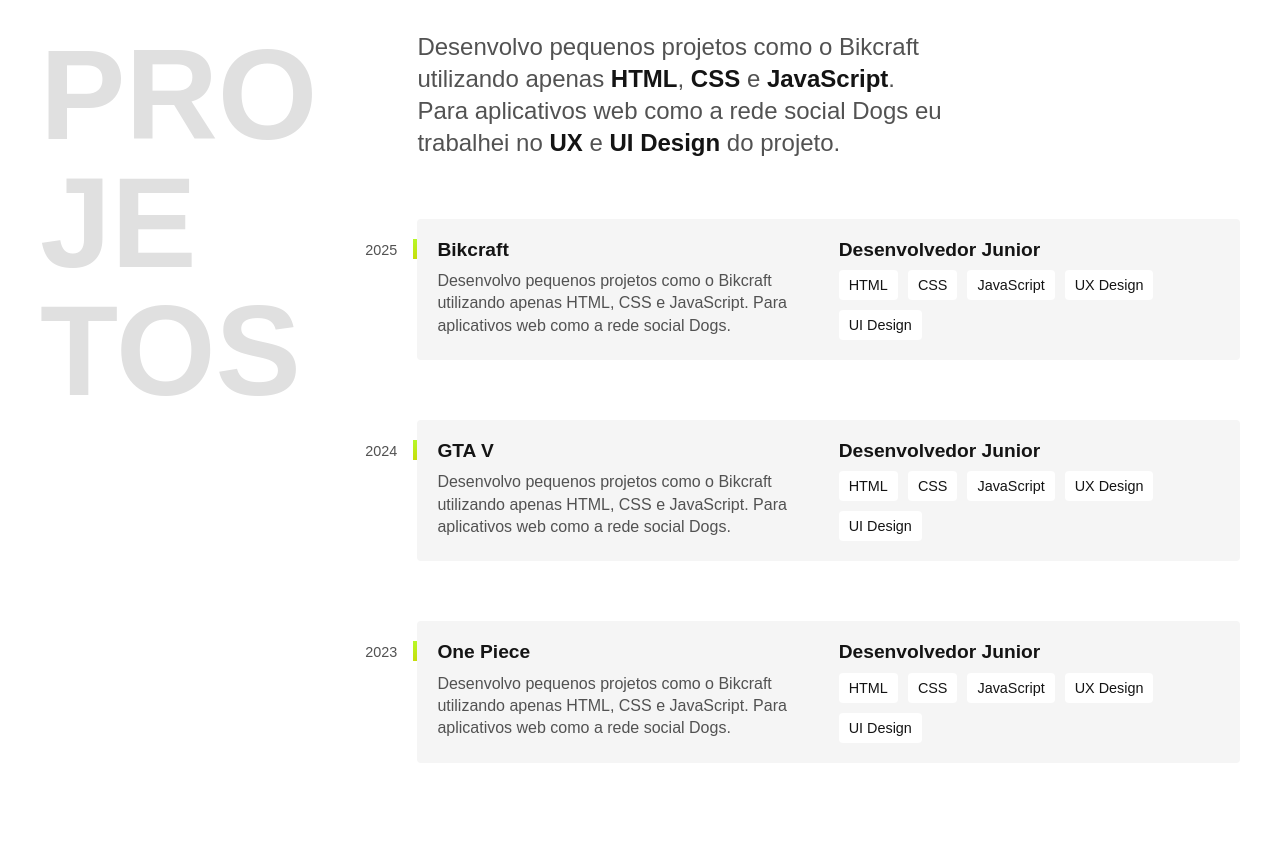
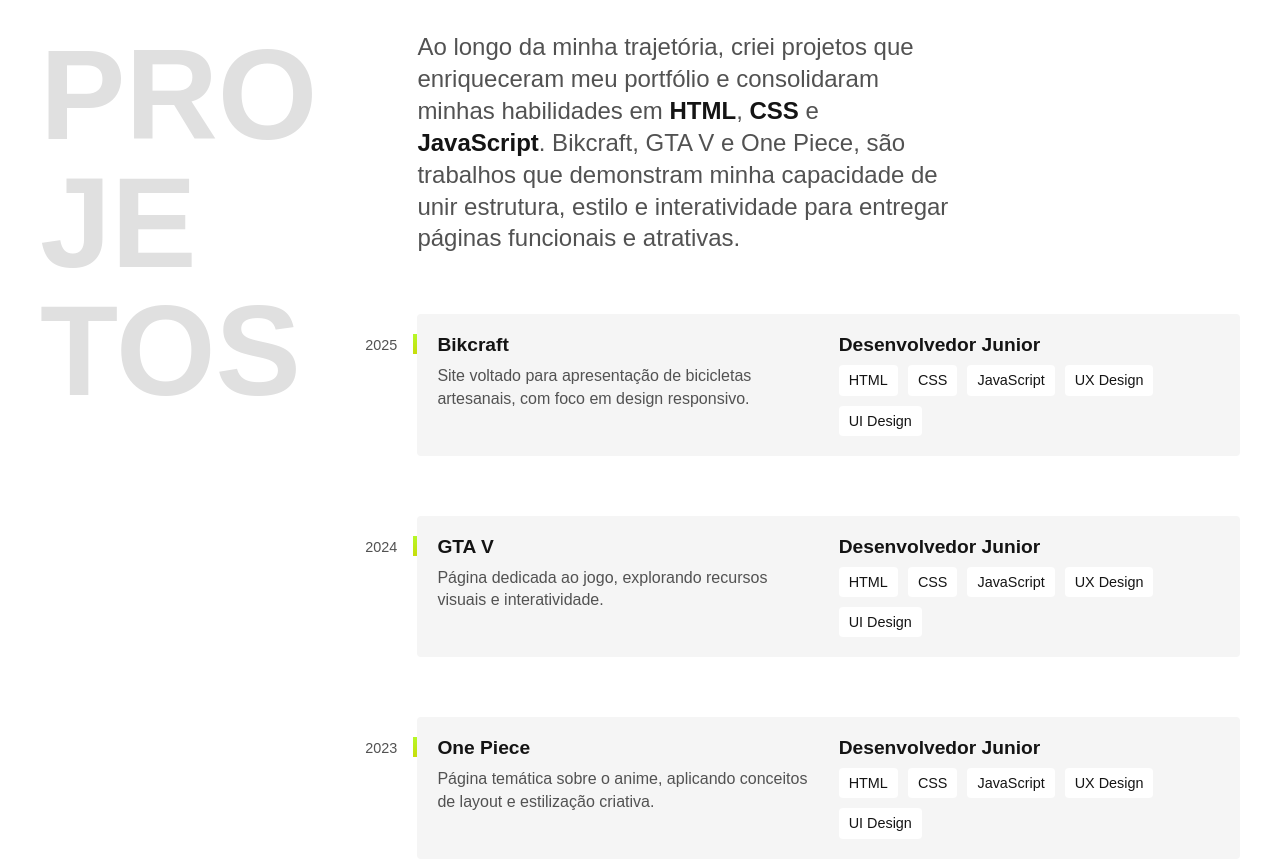
Before and after one commit to nobrudev/nobrudev.github.io, a plain HTML site: page index.html in a window 1280 px wide. Shown: the part 560-1422 px from the top of the page. Drawn offline with Linux system fonts and the light colour scheme.

Commit message:
Atualização no index.html: ajuste no texto

```diff
--- a/index.html
+++ b/index.html
@@ -33,13 +33,14 @@
   <section class="projetos" id="projetos" aria-label="Projetos">
     <h2 class="subtitulo">Pro<br>je<br>tos</h2>
     <div>
-      <p class="projetos-texto">Desenvolvo pequenos projetos como o Bikcraft utilizando apenas <strong>HTML</strong>, <strong>CSS</strong> e <strong>JavaScript</strong>. Para aplicativos web como a rede social Dogs eu trabalhei no <strong>UX</strong> e <strong>UI Design</strong> do projeto.</p>
+      <p class="projetos-texto">Ao longo da minha trajetória, criei projetos que enriqueceram meu portfólio e consolidaram minhas habilidades em <strong>HTML</strong>, <strong>CSS</strong> e <strong>JavaScript</strong>. Bikcraft, GTA V e One Piece, são trabalhos que demonstram minha capacidade de unir estrutura, estilo e interatividade para entregar páginas funcionais e atrativas.
+      </p>
 
       <div class="projeto">
         <span class="projeto-ano">2025</span>
         <h3 class="projeto-titulo">Bikcraft</h3>
         <span class="projeto-titulo">Desenvolvedor Junior</span>
-        <p class="projeto-texto">Desenvolvo pequenos projetos como o Bikcraft utilizando apenas HTML, CSS e JavaScript. Para aplicativos web como a rede social Dogs.</p>
+        <p class="projeto-texto">Site voltado para apresentação de bicicletas artesanais, com foco em design responsivo.</p>
         <ul class="projeto-habilidade">
           <li>HTML</li>
           <li>CSS</li>
@@ -53,7 +54,7 @@
         <span class="projeto-ano">2024</span>
         <h3 class="projeto-titulo">GTA V</h3>
         <span class="projeto-titulo">Desenvolvedor Junior</span>
-        <p class="projeto-texto">Desenvolvo pequenos projetos como o Bikcraft utilizando apenas HTML, CSS e JavaScript. Para aplicativos web como a rede social Dogs.</p>
+        <p class="projeto-texto">Página dedicada ao jogo, explorando recursos visuais e interatividade.</p>
         <ul class="projeto-habilidade">
           <li>HTML</li>
           <li>CSS</li>
@@ -67,7 +68,7 @@
         <span class="projeto-ano">2023</span>
         <h3 class="projeto-titulo">One Piece</h3>
         <span class="projeto-titulo">Desenvolvedor Junior</span>
-        <p class="projeto-texto">Desenvolvo pequenos projetos como o Bikcraft utilizando apenas HTML, CSS e JavaScript. Para aplicativos web como a rede social Dogs.</p>
+        <p class="projeto-texto">Página temática sobre o anime, aplicando conceitos de layout e estilização criativa.</p>
         <ul class="projeto-habilidade">
           <li>HTML</li>
           <li>CSS</li>
```
